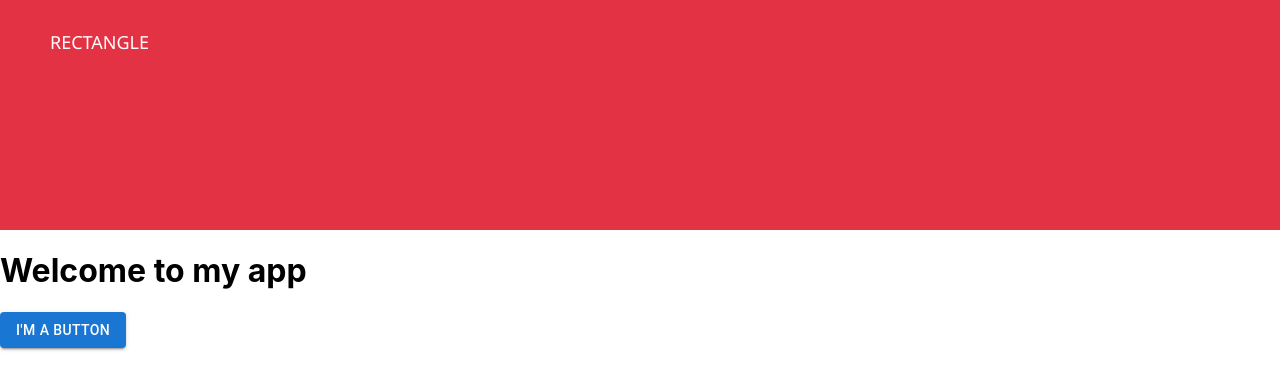
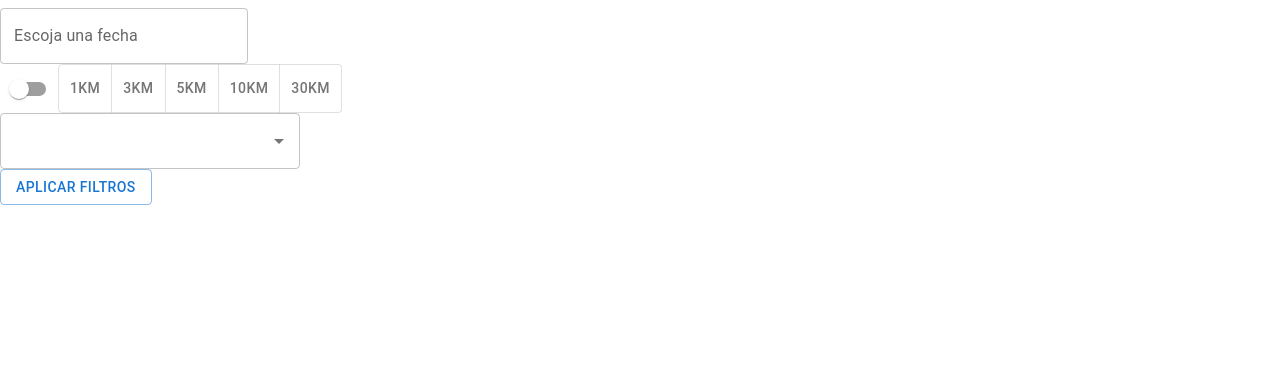
Before and after one commit to luismiguelmorales/pichangas-app-v2, a React (Create React App) app: page / in a window 1280 px wide. Shown: the top 390 px of the page. Built offline with nearby package versions, Linux system fonts and the light colour scheme.

Commit message:
Add MUI components

```diff
--- a/package.json
+++ b/package.json
@@ -7,9 +7,11 @@
     "@emotion/styled": "^11.14.0",
     "@mui/icons-material": "^6.1.9",
     "@mui/material": "^6.2.0",
+    "@mui/x-date-pickers": "^7.23.2",
     "@testing-library/jest-dom": "^5.17.0",
     "@testing-library/react": "^13.4.0",
     "@testing-library/user-event": "^13.5.0",
+    "dayjs": "^1.11.13",
     "react": "^18.3.1",
     "react-dom": "^18.3.1",
     "react-scripts": "5.0.1",
--- a/src/App.js
+++ b/src/App.js
@@ -1,12 +1,54 @@
 import './App.css';
-import ButtonUsage from './components/Button';
+import * as React from 'react';
+import { DemoContainer } from '@mui/x-date-pickers/internals/demo';
+import { AdapterDayjs } from '@mui/x-date-pickers/AdapterDayjs';
+import { LocalizationProvider } from '@mui/x-date-pickers/LocalizationProvider';
+import { DatePicker } from '@mui/x-date-pickers/DatePicker';
+import Button from '@mui/material/Button';
+import Switch from '@mui/material/Switch';
+import ToggleButton from '@mui/material/ToggleButton';
+import ToggleButtonGroup from '@mui/material/ToggleButtonGroup';
+import TextField from '@mui/material/TextField';
+import Autocomplete from '@mui/material/Autocomplete';
+import playersPerTeam from './playersPerTeam';
+
+const label = { inputProps: { 'aria-label': 'Switch demo' } };
 
 export default function App() {
+  const [alignment, setAlignment] = React.useState('web');
+
+  const handleChange = (event, newAlignment) => {
+    setAlignment(newAlignment);
+  };
+
   return (
     <div>
-      <div className='rect'>RECTANGLE</div>
-      <h1>Welcome to my app</h1>
-      <ButtonUsage />
+      <LocalizationProvider dateAdapter={AdapterDayjs}>
+        <DemoContainer components={['DatePicker']}>
+          <DatePicker label="Escoja una fecha" />
+        </DemoContainer>
+      </LocalizationProvider>
+      <Switch {...label} />
+      <ToggleButtonGroup
+        color="primary"
+        value={alignment}
+        exclusive
+        onChange={handleChange}
+        aria-label="Platform"
+      >
+        <ToggleButton value="1">1km</ToggleButton>
+        <ToggleButton value="3">3km</ToggleButton>
+        <ToggleButton value="5">5km</ToggleButton>
+        <ToggleButton value="10">10km</ToggleButton>
+        <ToggleButton value="30">30km</ToggleButton>
+      </ToggleButtonGroup>
+      <Autocomplete
+        disablePortal
+        options={playersPerTeam}
+        sx={{ width: 300 }}
+        renderInput={(params) => <TextField {...params} label="" />}
+      />
+      <Button variant="outlined">Aplicar filtros</Button>
     </div>
   );
 }
--- /dev/null
+++ b/src/playersPerTeam.js
@@ -0,0 +1,12 @@
+// Top 100 films as rated by IMDb users. http://www.imdb.com/chart/top
+const playersPerTeam = [
+    { label: '5 por equipo', year: 1994 },
+    { label: '6 por equipo', year: 1972 },
+    { label: '7 por equipo', year: 1972 },
+    { label: '8 por equipo', year: 1972 },
+    { label: '9 por equipo', year: 1972 },
+    { label: '10 por equipo', year: 1972 },
+    { label: '11 por equipo', year: 1972 },
+  ];
+
+  export default playersPerTeam;
```
Also changed, not shown: 1 other file (tests, documents, lock files or other folders).
